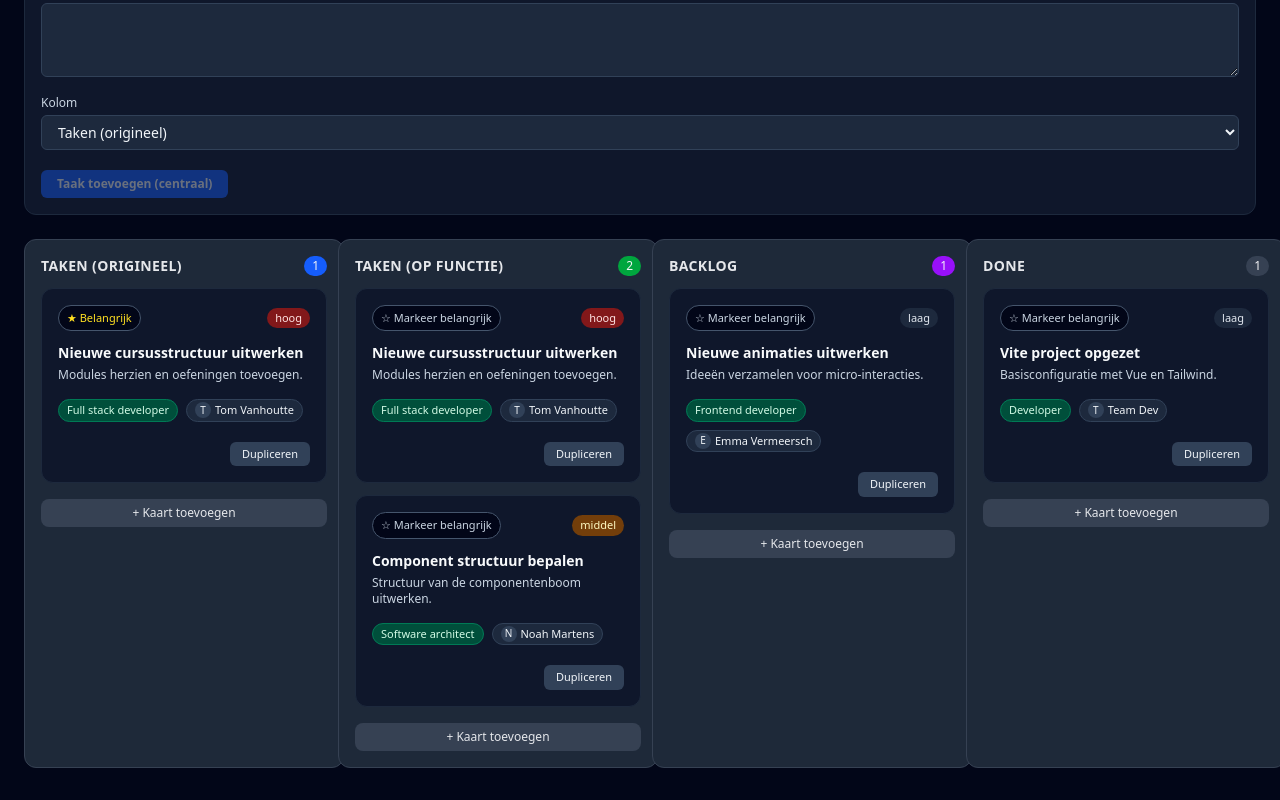
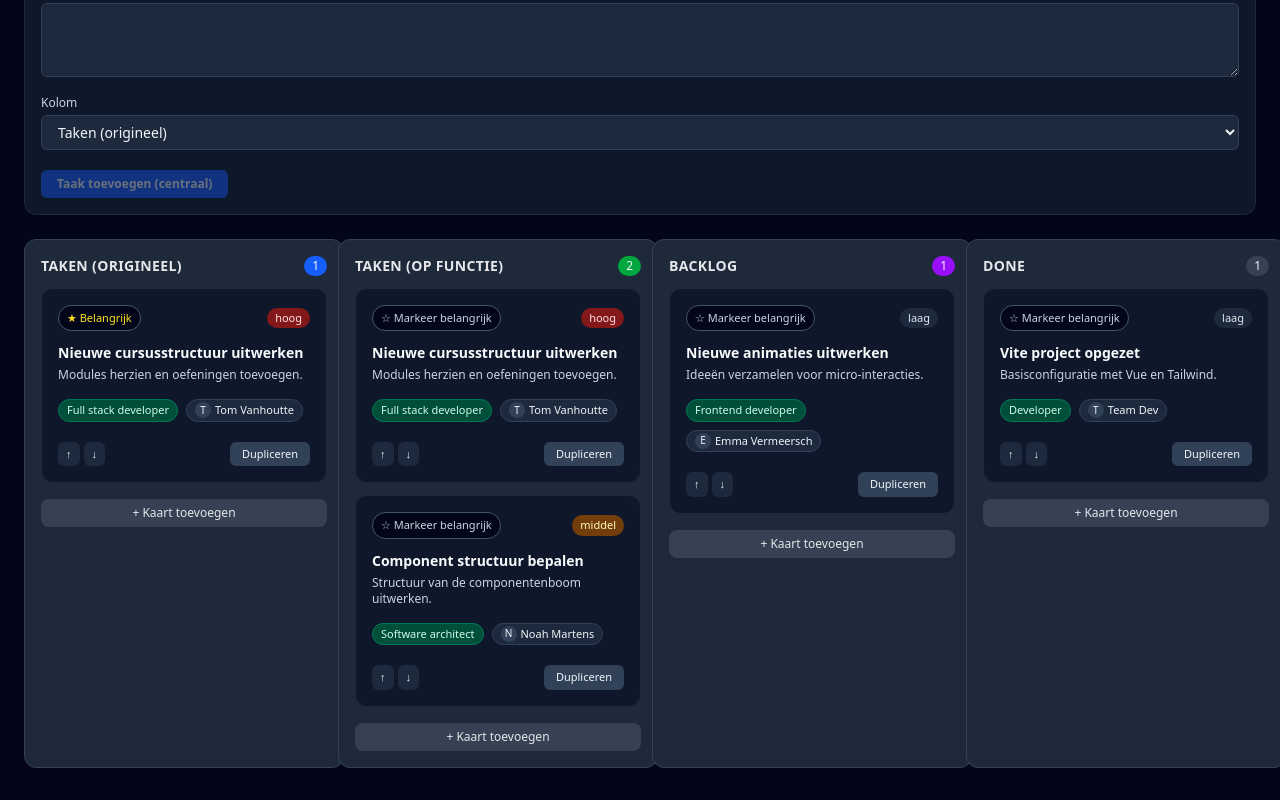
Before and after one commit to syntraprogrammeurs/vueexercises, a Vue app: page / in a window 1280 px wide. Shown: the part 579-1379 px from the top of the page. Built offline with nearby package versions, Linux system fonts and the light colour scheme.

Commit message:
p58temp75-oef15-einde

```diff
--- a/src/App.vue
+++ b/src/App.vue
@@ -188,7 +188,7 @@ function handleToggleImportant(payload) {
   )
 }
 
-// NIEUW: taak dupliceren in dezelfde kolom
+// taak dupliceren in dezelfde kolom
 function handleDuplicateTask(payload) {
   const column = columns.value.find(c => c.id === payload.fromColumnId)
   if (!column) return
@@ -209,10 +209,43 @@ function handleDuplicateTask(payload) {
     important: original.important
   }
 
-  // kopie direct onder de originele taak plaatsen
   column.tasks.splice(index + 1, 0, copy)
 
   log(`Taak '${original.title}' gedupliceerd in kolom '${column.title}'.`)
+}
+
+// NIEUW: taak omhoog verplaatsen binnen dezelfde kolom
+function handleMoveTaskUp(payload) {
+  const column = columns.value.find(c => c.id === payload.fromColumnId)
+  if (!column) return
+
+  const index = column.tasks.findIndex(t => t.id === payload.taskId)
+  if (index <= 0) return
+
+  const task = column.tasks[index]
+  const previous = column.tasks[index - 1]
+
+  column.tasks[index - 1] = task
+  column.tasks[index] = previous
+
+  log(`Taak '${task.title}' omhoog verplaatst in kolom '${column.title}'.`)
+}
+
+// NIEUW: taak omlaag verplaatsen binnen dezelfde kolom
+function handleMoveTaskDown(payload) {
+  const column = columns.value.find(c => c.id === payload.fromColumnId)
+  if (!column) return
+
+  const index = column.tasks.findIndex(t => t.id === payload.taskId)
+  if (index === -1 || index >= column.tasks.length - 1) return
+
+  const task = column.tasks[index]
+  const next = column.tasks[index + 1]
+
+  column.tasks[index + 1] = task
+  column.tasks[index] = next
+
+  log(`Taak '${task.title}' omlaag verplaatst in kolom '${column.title}'.`)
 }
 </script>
 
@@ -338,6 +371,8 @@ function handleDuplicateTask(payload) {
             :important="task.important"
             @toggle-important="handleToggleImportant"
             @duplicate-task="handleDuplicateTask"
+            @move-up="handleMoveTaskUp"
+            @move-down="handleMoveTaskDown"
         />
       </BoardColumn>
     </section>
--- a/src/components/TaskCard.vue
+++ b/src/components/TaskCard.vue
@@ -38,7 +38,12 @@ const props = defineProps({
   }
 })
 
-const emit = defineEmits(["toggle-important", "duplicate-task"])
+const emit = defineEmits([
+  "toggle-important",
+  "duplicate-task",
+  "move-up",
+  "move-down"
+])
 
 function handleToggleImportant() {
   emit("toggle-important", {
@@ -49,6 +54,20 @@ function handleToggleImportant() {
 
 function handleDuplicateTask() {
   emit("duplicate-task", {
+    taskId: props.id,
+    fromColumnId: props.columnId
+  })
+}
+
+function handleMoveUp() {
+  emit("move-up", {
+    taskId: props.id,
+    fromColumnId: props.columnId
+  })
+}
+
+function handleMoveDown() {
+  emit("move-down", {
     taskId: props.id,
     fromColumnId: props.columnId
   })
@@ -113,8 +132,25 @@ function handleDuplicateTask() {
       </span>
     </footer>
 
-    <!-- NIEUW: knoppenbalk onderaan -->
-    <div class="mt-2 flex justify-end">
+    <!-- Knoppenbalk: volgorde + dupliceren -->
+    <div class="mt-2 flex justify-between items-center">
+      <div class="flex gap-1">
+        <button
+            type="button"
+            class="text-[11px] px-2 py-1 rounded-md bg-slate-800 hover:bg-slate-700 text-slate-100"
+            @click="handleMoveUp"
+        >
+          ↑
+        </button>
+        <button
+            type="button"
+            class="text-[11px] px-2 py-1 rounded-md bg-slate-800 hover:bg-slate-700 text-slate-100"
+            @click="handleMoveDown"
+        >
+          ↓
+        </button>
+      </div>
+
       <button
           type="button"
           class="text-[11px] px-3 py-1 rounded-md bg-slate-700 hover:bg-slate-600 text-slate-100"
```
